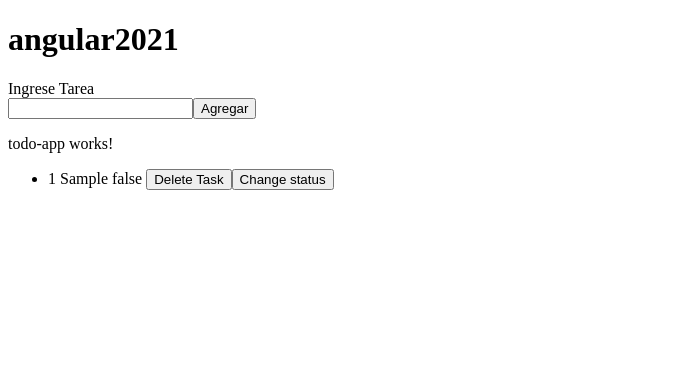
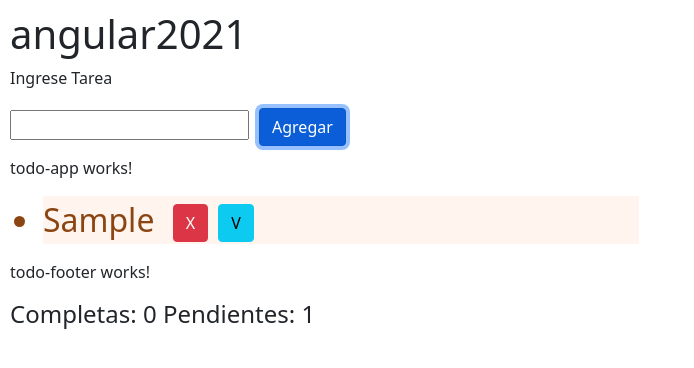
Before and after one commit to utnfrrottads/angular2021, an Angular app: page / in a window 1280 px wide. Both pictures are taken after typing "Sample" into the empty fields and a click on the button "Agregar". Shown: the top 368 px of the page, without its empty margins (0-694 px from the left). Built offline with nearby package versions, Linux system fonts and the light colour scheme.

Commit message:
segunda modificacion

```diff
--- a/src/app/app.component.html
+++ b/src/app/app.component.html
@@ -8,3 +8,6 @@
 (taskRemoved)="taskRemoved($event)"
 [list]="list"
 ></app-todo-app>
+
+<app-todo-footer [list]="list" >
+</app-todo-footer>
--- a/src/app/app.module.ts
+++ b/src/app/app.module.ts
@@ -5,12 +5,14 @@ import { AppRoutingModule } from './app-routing.module';
 import { AppComponent } from './app.component';
 import { TodoFormComponent } from './todo-form/todo-form.component';
 import { TodoAppComponent } from './todo-app/todo-app.component';
+import { TodoFooterComponent } from './todo-footer/todo-footer.component';
 
 @NgModule({
   declarations: [
     AppComponent,
     TodoFormComponent,
-    TodoAppComponent
+    TodoAppComponent,
+    TodoFooterComponent
   ],
   imports: [
     BrowserModule,
--- a/src/app/todo-app/todo-app.component.html
+++ b/src/app/todo-app/todo-app.component.html
@@ -1,7 +1,19 @@
 <p>todo-app works!</p>
+<div id="container">
 <ul>
-    <li *ngFor="let task of list">{{task.id}} {{task.description}} {{task.isCompleted}}
-    <button (click)="deleteTask(task)" >Delete Task</button>
-    <button (click)="changeStatus(task)" >Change status</button>
+    <li *ngFor="let task of list" [ngClass]="task.isCompleted ? 'completado' : 'pendiente'" >
+        {{task.description}}
+    <button
+    [ngClass]="['btn btn-danger', 'boton']"
+    (click)="deleteTask(task)" >
+    X
+    </button>
+
+    <button
+    [ngClass]="'btn btn-info'"
+    (click)="changeStatus(task)" >
+    V
+    </button>
     </li>
 </ul>
+</div>
--- a/src/app/todo-app/todo-app.component.scss
+++ b/src/app/todo-app/todo-app.component.scss
@@ -0,0 +1,19 @@
+#container{
+    width: 50%;
+}
+.boton{
+    margin: 0 10px;
+}
+.completado{
+    background-color: seagreen;
+    color:royalblue;
+    font-size: xx-large;
+}
+.pendiente{
+    background-color: seashell;
+    color:saddlebrown;
+    font-size: xx-large;
+}
+li{
+    margin: 10px 1px;
+}
--- /dev/null
+++ b/src/app/todo-footer/todo-footer.component.html
@@ -0,0 +1,2 @@
+<p>todo-footer works!</p>
+<h4>Completas: {{getCompletedTask()}} Pendientes: {{getPendingTask()}}</h4>
--- /dev/null
+++ b/src/app/todo-footer/todo-footer.component.ts
@@ -0,0 +1,40 @@
+import { listLazyRoutes } from '@angular/compiler/src/aot/lazy_routes';
+import { Component, OnInit, Input } from '@angular/core';
+import {TodoItem} from '../model/todo-item';
+
+@Component({
+  selector: 'app-todo-footer',
+  templateUrl: './todo-footer.component.html',
+  styleUrls: ['./todo-footer.component.scss']
+})
+export class TodoFooterComponent implements OnInit {
+
+  @Input() list!: TodoItem[];
+
+
+  constructor() { }
+
+  ngOnInit(): void {
+
+  }
+
+  getCompletedTask(){
+    let completed = 0;
+    this.list.forEach((item)=>{
+     if(item.isCompleted){
+       completed++;
+     }
+   });
+   return completed;
+  }
+  getPendingTask(){
+    let pending = 0;
+    this.list.forEach((item)=>{
+      if(!item.isCompleted){
+        pending++;
+      }
+    }) ;
+    return pending;
+  }
+
+}
--- a/src/app/todo-form/todo-form.component.html
+++ b/src/app/todo-form/todo-form.component.html
@@ -1,6 +1,6 @@
-<label for="text">Ingrese Tarea</label><br>
+<label [ngClass]="'form-label'" id="label"  for="text">Ingrese Tarea</label><br>
 <input type="text" name="text" id="text" #Input >
-<button
+<button style="margin: 10px" class="btn btn-primary"
 (click)="add(Input)" >
 Agregar
 </button>
--- a/src/index.html
+++ b/src/index.html
@@ -6,6 +6,12 @@
   <base href="/">
   <meta name="viewport" content="width=device-width, initial-scale=1">
   <link rel="icon" type="image/x-icon" href="favicon.ico">
+
+  <!--ACA EMPIEZA BOOTSTRAP-->
+
+  <link href="https://cdn.jsdelivr.net/npm/bootstrap@5.0.1/dist/css/bootstrap.min.css" rel="stylesheet" integrity="sha384-+0n0xVW2eSR5OomGNYDnhzAbDsOXxcvSN1TPprVMTNDbiYZCxYbOOl7+AMvyTG2x" crossorigin="anonymous">
+
+  <script src="https://cdn.jsdelivr.net/npm/bootstrap@5.0.1/dist/js/bootstrap.bundle.min.js" integrity="sha384-gtEjrD/SeCtmISkJkNUaaKMoLD0//ElJ19smozuHV6z3Iehds+3Ulb9Bn9Plx0x4" crossorigin="anonymous"></script>
 </head>
 <body>
   <app-root></app-root>
--- a/src/styles.scss
+++ b/src/styles.scss
@@ -1 +1,4 @@
 /* You can add global styles to this file, and also import other style files */
+body{
+    margin: 10px;
+}
```
Also changed, not shown: src/app/todo-footer/todo-footer.component.scss (added), 1 other file (tests, documents, lock files or other folders).
